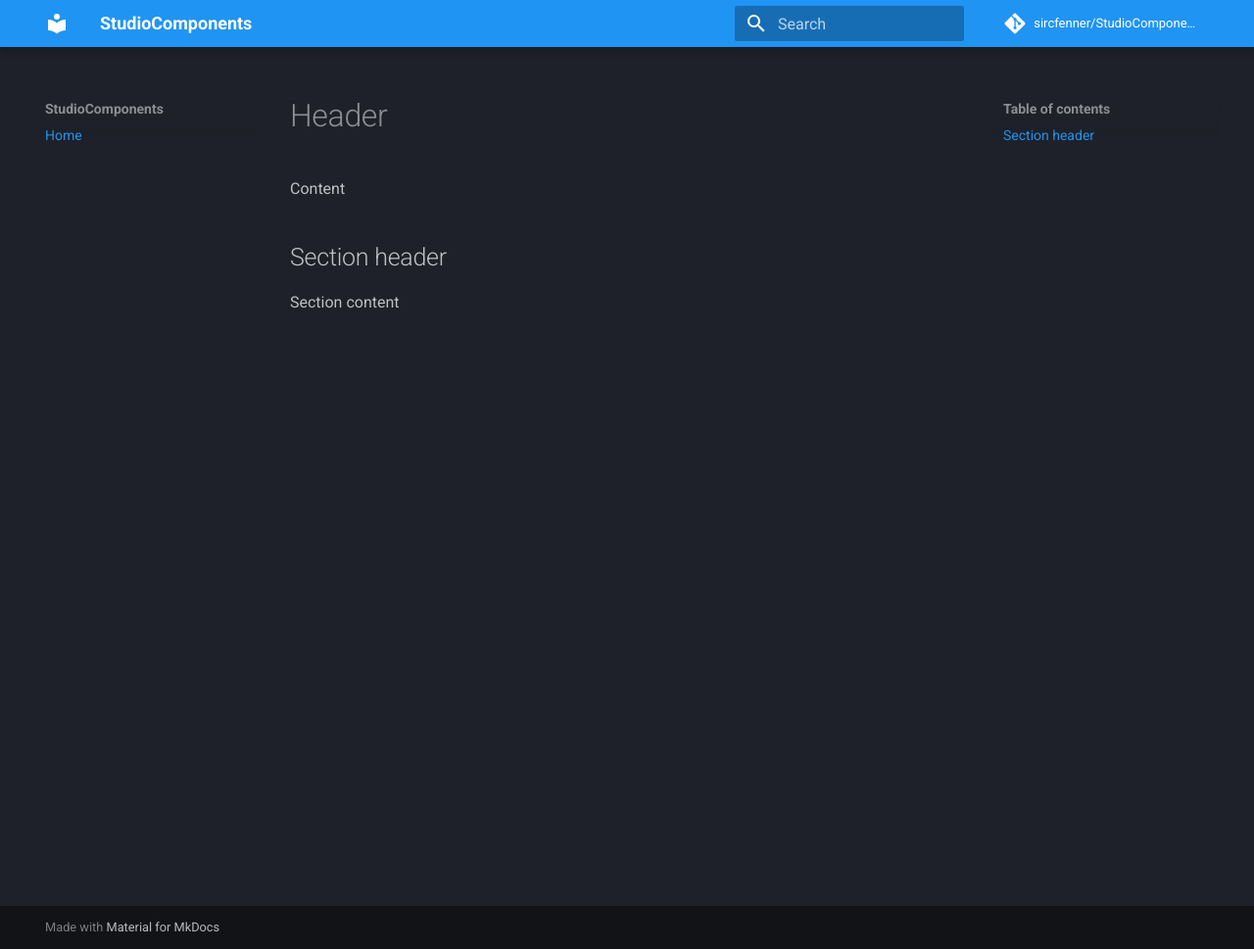
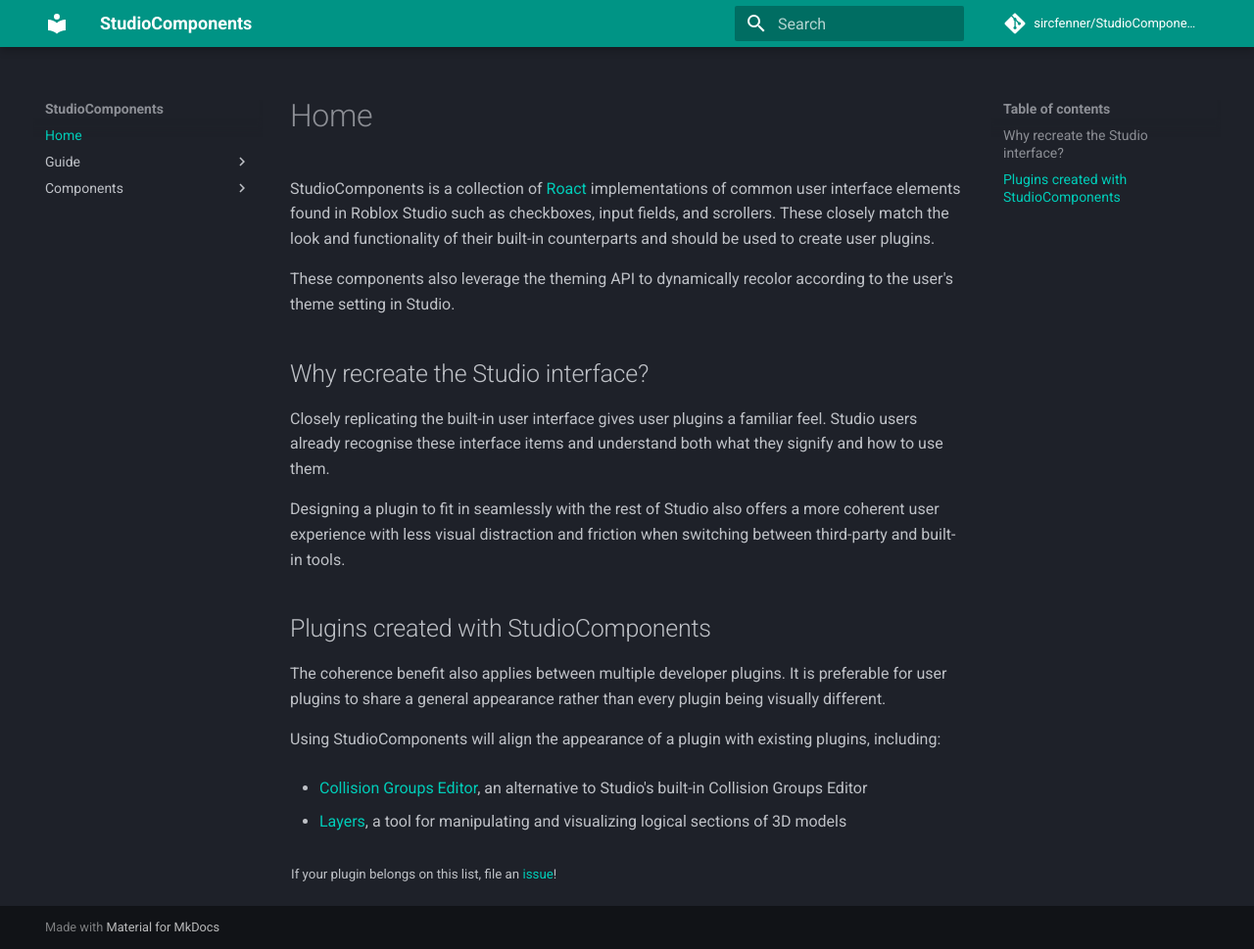
Before and after one commit to sircfenner/StudioComponents, an MkDocs documentation site: the page built from docs/index.md, in a window 1280 px wide and 969 px high. Shown: the whole window at 98% size. Built offline with MkDocs 1.6.1 and Material for MkDocs 9.7.7, drawn with Linux system fonts in a browser that asks for light colours; comment, search, counter and statistics services are not loaded.

Commit message:
cleanup & docs site

```diff
--- a/demo.project.json
+++ b/develop.project.json
@@ -1,5 +1,5 @@
 {
-	"name": "StudioComponentsDemo",
+	"name": "StudioComponentsDev",
 	"tree": {
 		"$className": "DataModel",
 		"ServerStorage": {
--- a/docs/index.md
+++ b/docs/index.md
@@ -1,7 +1,21 @@
-# Header
+StudioComponents is a collection of [Roact](https://github.com/Roblox/roact) implementations of common user interface elements found in Roblox Studio such as checkboxes, input fields, and scrollers. These closely match the look and functionality of their built-in counterparts and should be used to create user plugins.
 
-Content
+These components also leverage the theming API to dynamically recolor according to the user's theme setting in Studio.
 
-## Section header
+## Why recreate the Studio interface?
 
-Section content
+Closely replicating the built-in user interface gives user plugins a familiar feel. Studio users already recognise these interface items and understand both what they signify and how to use them.
+
+Designing a plugin to fit in seamlessly with the rest of Studio also offers a more coherent user experience with less visual distraction and friction when switching between third-party and built-in tools.
+
+## Plugins created with StudioComponents
+
+The coherence benefit also applies between multiple developer plugins. It is preferable for user plugins to share a general appearance rather than every plugin being visually different.
+
+Using StudioComponents will align the appearance of a plugin with existing plugins, including:
+
+- [Collision Groups Editor](https://github.com/sircfenner/CollisionGroupsEditor), an alternative to Studio's built-in Collision Groups Editor
+
+- [Layers](https://github.com/call23re/Layers), a tool for manipulating and visualizing logical sections of 3D models
+
+<sub>If your plugin belongs on this list, file an [issue](https://github.com/sircfenner/StudioComponents/issues)!</sub>
--- a/mkdocs.yml
+++ b/mkdocs.yml
@@ -8,8 +8,26 @@ theme:
   name: material
   palette:
     scheme: slate
-    primary: blue
-    accent: blue
+    primary: teal
+    accent: teal
 
 nav:
   - Home: index.md
+  - Guide:
+    - Installation: guide/installation.md
+    - Usage: guide/usage.md
+  - Components:
+    - Background: components/background.md
+    - Button: components/button.md
+    - Checkbox: components/checkbox.md
+    - Label: components/label.md
+    - MainButton: components/mainbutton.md
+    - ScrollFrame: components/scrollframe.md
+    - Slider: components/slider.md
+    - TextInput: components/textinput.md
+    - VerticalCollapsibleSection: components/verticalcollapsiblesection.md
+    - VerticalExpandingList: components/verticalexpandinglist.md
+    - Widget: components/widget.md
+
+markdown_extensions:
+  - admonition
```
Also changed, not shown: docs/components/background.md (added, +13 -0 lines), docs/guide/installation.md (added, +11 -0 lines), docs/guide/usage.md (added, +16 -0 lines), docs/components/button.md (added), docs/components/checkbox.md (added), docs/components/label.md (added), docs/components/mainbutton.md (added), docs/components/scrollframe.md (added), docs/components/slider.md (added), docs/components/textinput.md (added), docs/components/verticalcollapsiblesection.md (added), docs/components/verticalexpandinglist.md (added), docs/components/widget.md (added), 2 other files.
